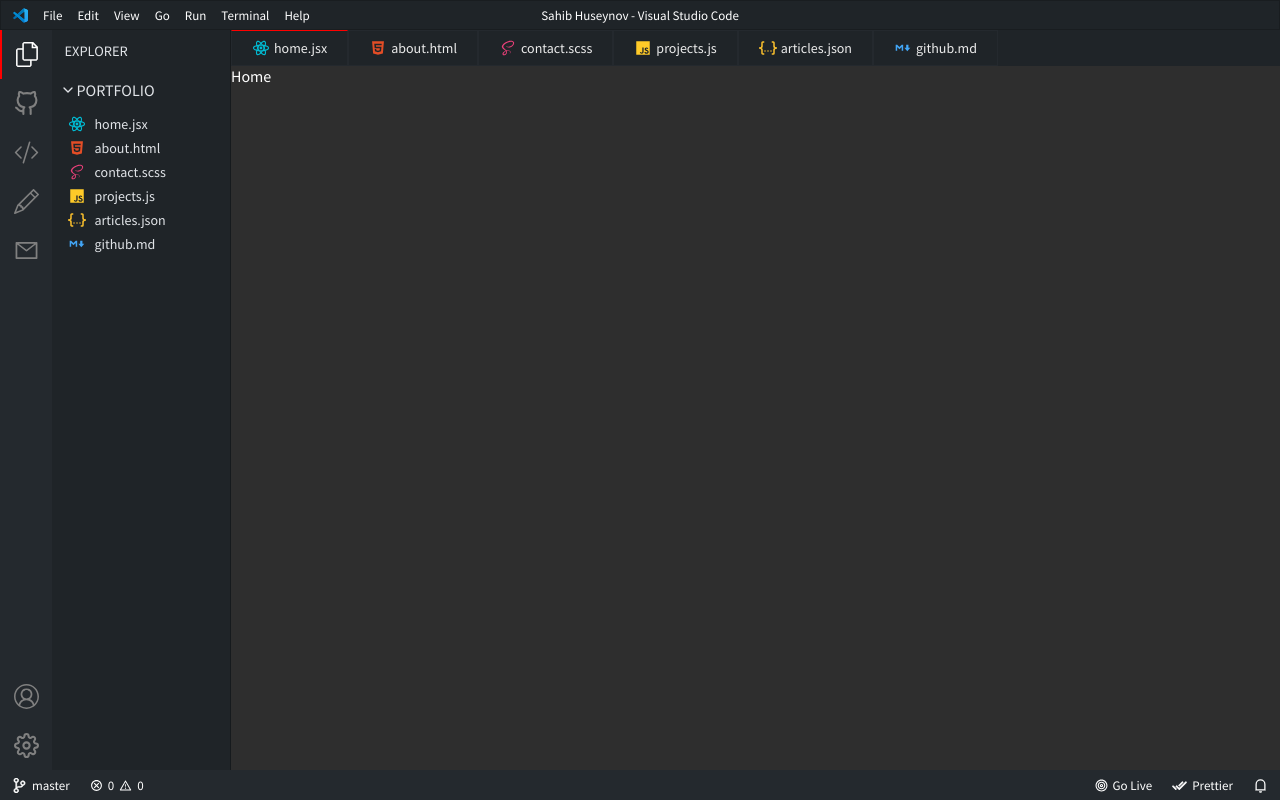
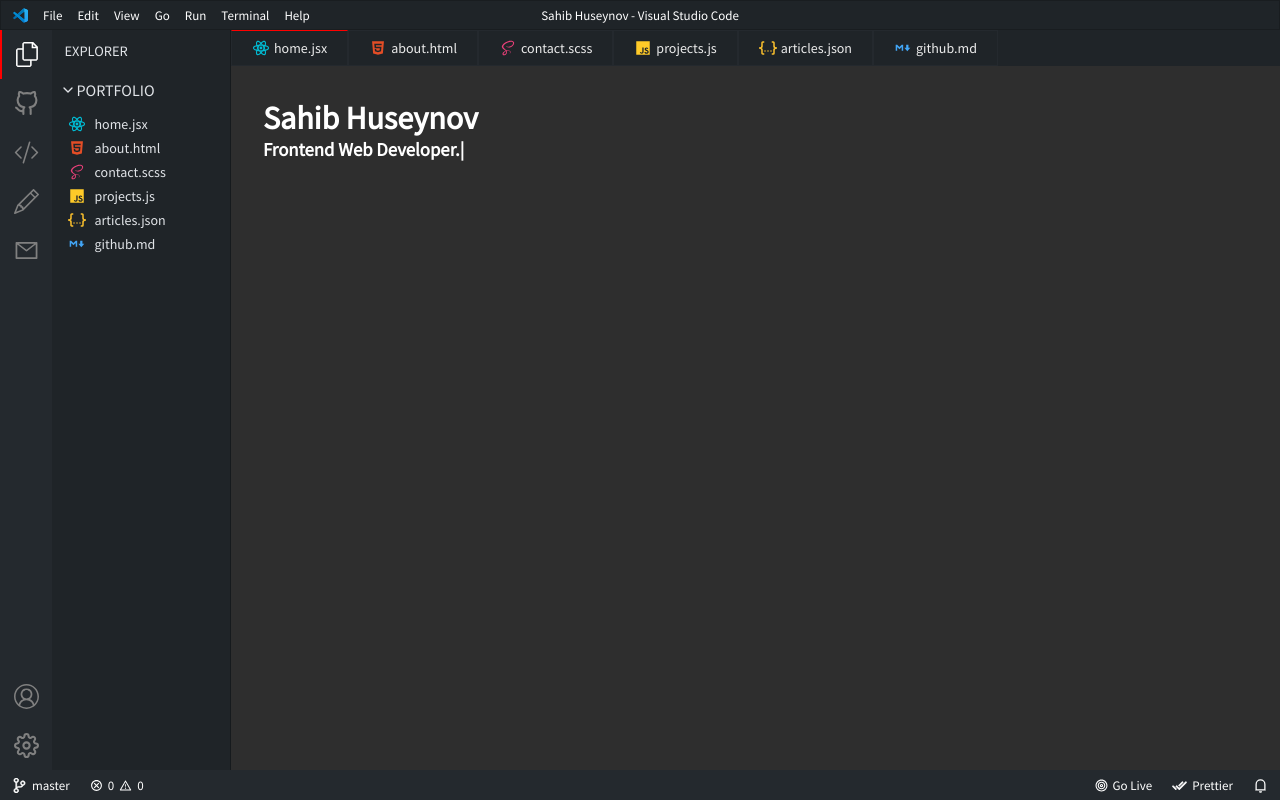
Before and after one commit to sahibhuseynov/vs-code-portfolio, a React (Vite) app: page / in a window 1280 px wide. Built offline with nearby package versions, Linux system fonts and the light colour scheme.

Commit message:
main end

```diff
--- a/package.json
+++ b/package.json
@@ -9,10 +9,12 @@
     "preview": "vite preview"
   },
   "dependencies": {
+    "framer-motion": "^10.2.5",
     "react": "^18.2.0",
     "react-dom": "^18.2.0",
     "react-icons": "^4.8.0",
     "react-router-dom": "^6.9.0",
+    "react-type-animation": "^2.1.2",
     "sass": "^1.59.2"
   },
   "devDependencies": {
--- a/src/App.jsx
+++ b/src/App.jsx
@@ -16,7 +16,9 @@ const Layout = () => {
             <Explorer />
             <div className="page__control">
                 <Tabs />
-                <Outlet  />
+                <div className="outlet">
+                <Outlet/>
+                </div>
             </div>
         </div>
         <Footer />
--- a/src/pages/Home.jsx
+++ b/src/pages/Home.jsx
@@ -1,8 +1,28 @@
 import React from 'react'
-
+import './Home.scss'
+import { TypeAnimation } from 'react-type-animation';
+import { motion } from 'framer-motion'
 const Home = () => {
   return (
-    <div>Home</div>
+    <div className='home'>
+      <div className="home__title">
+        <motion.h1
+        initial={{ x: -100}}
+        animate={{ x: 0}}
+        transition={{ duration: 0.8, type: 'spring', stiffness: 120 }}
+        >Sahib Huseynov</motion.h1>
+
+      </div>
+
+<TypeAnimation
+    sequence={['Frontend Web Developer.', ]}
+    speed={55}
+    wrapper="h3"
+
+
+
+  />
+    </div>
   )
 }
 
--- /dev/null
+++ b/src/pages/Home.scss
@@ -0,0 +1,5 @@
+@import '../sass/index.scss';
+
+.home{
+    overflow-x: hidden;
+}
--- a/src/sass/_base.scss
+++ b/src/sass/_base.scss
@@ -19,7 +19,14 @@ body{
 }
 .page__control{
   width: 100%;
+  display: flex;
+  flex-direction: column;
   background-color: #2e2e2e;
+}
+.outlet{
+  height: 100%;
+  padding: 2rem;
+  overflow-x: hidden;
 }
 .link{
   text-decoration: none;
```
Also changed, not shown: 1 other file (tests, documents, lock files or other folders).
